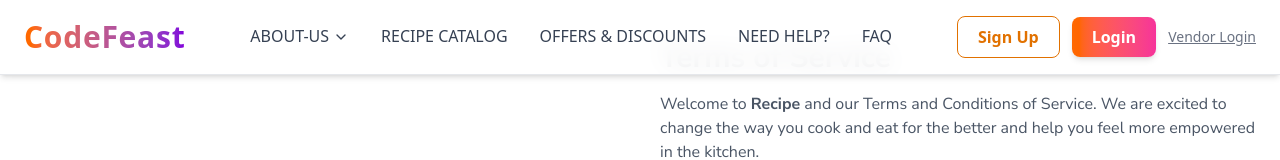
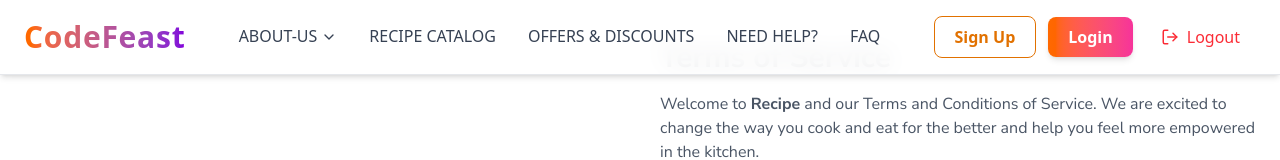
Before and after one commit to Jedidah-Roberts/advert-project, a React (Vite) app: page /privacy-policy in a window 1280 px wide. Shown: the top 160 px of the page. Built offline with nearby package versions, Linux system fonts and the light colour scheme.

Commit message:
last commit

```diff
--- a/src/App.jsx
+++ b/src/App.jsx
@@ -76,6 +76,10 @@ function App() {
         },
       ],
     },
+    {
+          path: "/vendor-settings",
+          element: <Settings />,
+        },
 
     // user layouts
     {
--- a/src/pages/user/components/Hero.jsx
+++ b/src/pages/user/components/Hero.jsx
@@ -44,7 +44,7 @@ const Hero = () => {
           animate={{ opacity: 1, y: 0 }}
           transition={{ delay: 1, duration: 1 }}
         >
-          <Link to="/sign-up">
+          <Link to="/user-adverts">
             <button className="bg-gradient-to-r from-orange-500 to-pink-500 hover:from-orange-600 hover:to-pink-600 px-8 py-3 rounded-full text-white font-semibold shadow-lg transition-all duration-300 ease-in-out transform hover:scale-105">
               Get Started
             </button>
--- a/src/pages/user/components/Navbar.jsx
+++ b/src/pages/user/components/Navbar.jsx
@@ -2,8 +2,13 @@ import { useState } from "react";
 import K from "../../../constants";
 import { Link, NavLink } from "react-router";
 import { ChevronDown, Menu, X } from "lucide-react";
+import { LogOut } from "lucide-react";
 
 const Navbar = () => {
+  const handleLogout = () => {
+    localStorage.removeItem("accessToken");
+    navigate("/login");
+  };
   const [isMobileOpen, setIsMobileOpen] = useState(false);
 
   return (
@@ -70,12 +75,13 @@ const Navbar = () => {
               Login
             </button>
           </Link>
-          <Link
-            to="/dashboard"
-            className="text-sm text-gray-500 underline hover:text-orange-600 transition duration-200"
+          <button
+            onClick={handleLogout}
+            className="flex items-center gap-2 px-4 py-2 rounded-lg text-red-500 text-base hover:bg-red-100 hover:shadow transition-all duration-200"
           >
-            Vendor Login
-          </Link>
+            <LogOut size={18} className="text-red-500" />
+            <span>Logout</span>
+          </button>
         </div>
 
         <button
@@ -124,12 +130,13 @@ const Navbar = () => {
             <Link to="/login" className="block text-orange-600 font-semibold">
               Login
             </Link>
-            <Link
-              to="/dashboard"
-              className="block text-sm text-gray-500 underline hover:text-orange-600"
+            <button
+              onClick={handleLogout}
+              className="flex items-center gap-2 px-4 py-2 rounded-lg text-red-500 text-base hover:bg-red-100 hover:shadow transition-all duration-200"
             >
-              Vendor Login
-            </Link>
+              <LogOut size={18} className="text-red-500" />
+              <span>Logout</span>
+            </button>
           </div>
         </div>
       )}
```
